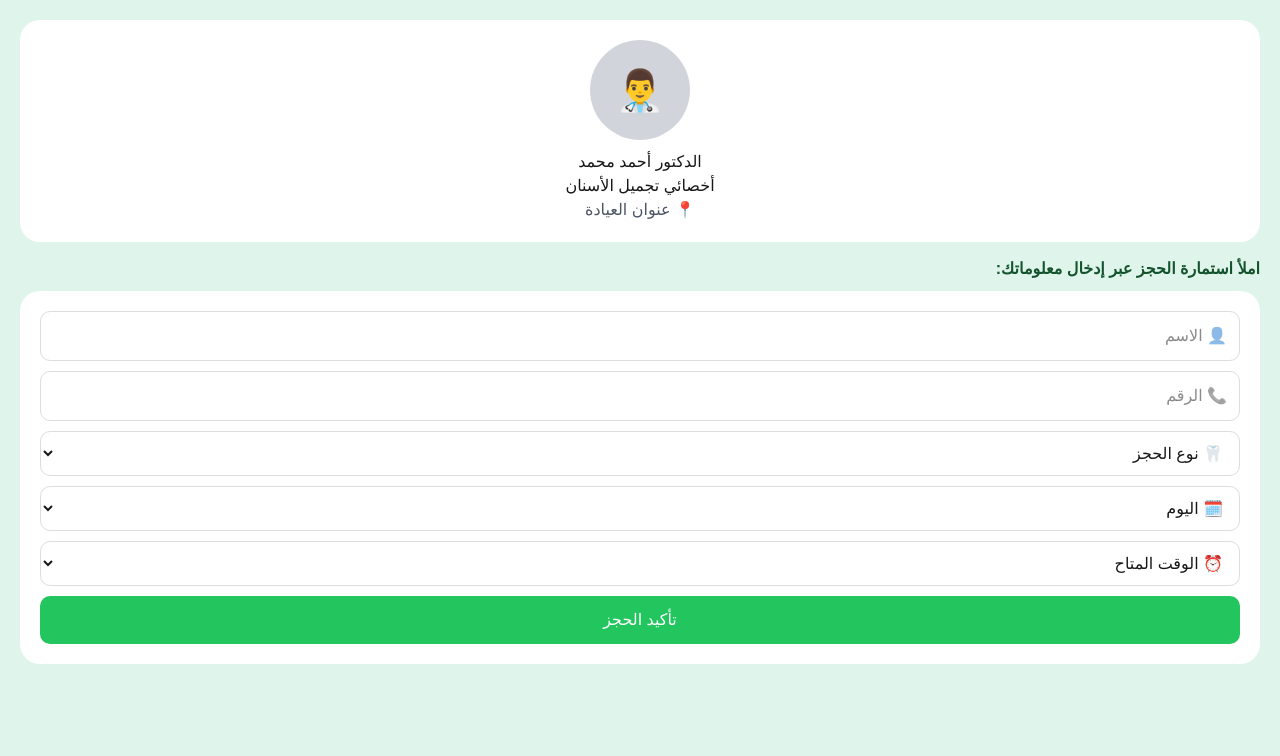
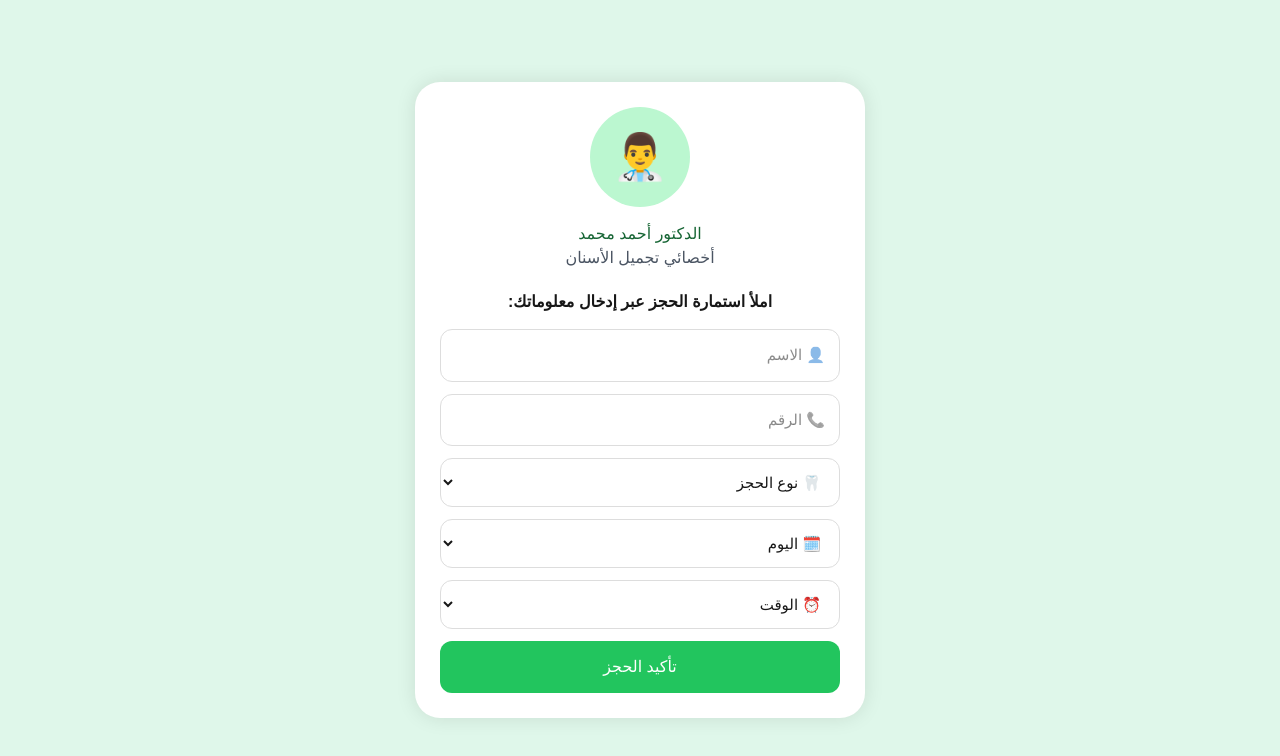
Before and after one commit to yaseenalqasim-ai/dentist-clinic, a Next.js app: page / in a window 1280 px wide. Shown: the top 756 px of the page. Built offline with nearby package versions, Linux system fonts and the light colour scheme.

Commit message:
final localstorage fix

```diff
--- a/app/page.tsx
+++ b/app/page.tsx
@@ -1,55 +1,28 @@
 "use client";
 
-import { useEffect, useMemo, useState } from "react";
+import { useEffect, useState } from "react";
 
 export default function Home() {
+  const [mounted, setMounted] = useState(false);
+
   const [name, setName] = useState("");
   const [phone, setPhone] = useState("");
-  const [type, setType] = useState("");
+  const [service, setService] = useState("");
   const [day, setDay] = useState("");
   const [time, setTime] = useState("");
 
-  // معلومات العيادة
-  const [doctorName, setDoctorName] =
-    useState("الدكتور أحمد محمد");
+  const [appointments, setAppointments] = useState<any[]>([]);
 
-  const [specialty, setSpecialty] =
-    useState("أخصائي تجميل الأسنان");
+  useEffect(() => {
+    setMounted(true);
 
-  const [address, setAddress] =
-    useState("عنوان العيادة");
+    if (typeof window !== "undefined") {
+      const saved = localStorage.getItem("appointments");
 
-  const [website, setWebsite] =
-    useState("");
-
-  const [avatar, setAvatar] =
-    useState<string | null>(null);
-
-  const [banner, setBanner] =
-    useState<string | null>(null);
-
-  // تحميل إعدادات العيادة
-  useEffect(() => {
-    const settings =
-      JSON.parse(localStorage.getItem("clinicSettings") || "{}");
-
-    setDoctorName(
-      settings.doctorName || "الدكتور أحمد محمد"
-    );
-
-    setSpecialty(
-      settings.specialty || "أخصائي تجميل الأسنان"
-    );
-
-    setAddress(
-      settings.address || "عنوان العيادة"
-    );
-
-    setWebsite(settings.website || "");
-
-    setAvatar(settings.avatar || null);
-
-    setBanner(settings.banner || null);
+      if (saved) {
+        setAppointments(JSON.parse(saved));
+      }
+    }
   }, []);
 
   const services = [
@@ -70,129 +43,99 @@ export default function Home() {
     "الخميس",
   ];
 
-  const allTimes = [
+  const times = [
     "09:00 صباحًا",
     "10:00 صباحًا",
     "11:00 صباحًا",
+    "12:00 ظهرًا",
     "01:00 ظهرًا",
     "02:00 ظهرًا",
   ];
 
-  // منع تضارب المواعيد
-  const availableTimes = useMemo(() => {
-    const saved =
-      JSON.parse(localStorage.getItem("appointments") || "[]");
+  const availableTimes = times.filter((t) => {
+    return !appointments.some(
+      (a) => a.day === day && a.time === t
+    );
+  });
 
-    const bookedTimes = saved
-      .filter((a: any) => a.day === day)
-      .map((a: any) => a.time);
-
-    return allTimes.filter(
-      (time) => !bookedTimes.includes(time)
-    );
-  }, [day]);
-
-  function send() {
-    if (!name || !phone || !type || !day || !time) {
-      alert("يرجى تعبئة جميع الحقول");
+  function bookAppointment() {
+    if (!name || !phone || !service || !day || !time) {
+      alert("يرجى ملء جميع الحقول");
       return;
     }
 
     const newAppointment = {
       name,
       phone,
-      type,
+      service,
       day,
       time,
-      status: "جديد",
     };
 
-    const oldAppointments =
-      JSON.parse(localStorage.getItem("appointments") || "[]");
+    const updated = [...appointments, newAppointment];
 
-    oldAppointments.push(newAppointment);
+    setAppointments(updated);
 
+    if (typeof window !== "undefined") {
       localStorage.setItem(
         "appointments",
-      JSON.stringify(oldAppointments)
+        JSON.stringify(updated)
       );
+    }
 
     alert("✅ تم حجز الموعد بنجاح");
 
     setName("");
     setPhone("");
-    setType("");
+    setService("");
     setDay("");
     setTime("");
   }
 
+  if (!mounted) return null;
+
   return (
-    <div style={{ ...styles.page, direction: "rtl" }}>
+    <div style={styles.container}>
+      <div style={styles.card}>
 
-      {/* البانر */}
-      {banner && (
-        <img src={banner} style={styles.banner} />
-      )}
-
-      {/* بطاقة الدكتور */}
-      <div style={styles.header}>
-
-        {avatar ? (
-          <img src={avatar} style={styles.avatar} />
-        ) : (
-          <div style={styles.avatarPlaceholder}>
+        <div style={styles.avatar}>
           👨‍⚕️
         </div>
-        )}
 
-        <h2>{doctorName}</h2>
+        <h1 style={styles.title}>
+          الدكتور أحمد محمد
+        </h1>
 
-        <p>{specialty}</p>
-
-        <p style={styles.address}>
-          📍 {address}
+        <p style={styles.specialty}>
+          أخصائي تجميل الأسنان
         </p>
 
-        {website && (
-          <a
-            href={website}
-            target="_blank"
-            style={styles.website}
-          >
-            🌐 موقع العيادة
-          </a>
-        )}
-
-      </div>
-
-      {/* العنوان */}
-      <p style={styles.title}>
+        <p style={styles.text}>
           املأ استمارة الحجز عبر إدخال معلوماتك:
         </p>
 
-      {/* النموذج */}
-      <div style={styles.form}>
-
         <input
+          style={styles.input}
           placeholder="👤 الاسم"
-          style={styles.input}
           value={name}
           onChange={(e) => setName(e.target.value)}
         />
 
         <input
+          style={styles.input}
           placeholder="📞 الرقم"
-          style={styles.input}
           value={phone}
           onChange={(e) => setPhone(e.target.value)}
         />
 
         <select
           style={styles.input}
-          value={type}
-          onChange={(e) => setType(e.target.value)}
+          value={service}
+          onChange={(e) => setService(e.target.value)}
         >
-          <option value="">🦷 نوع الحجز</option>
+          <option value="">
+            🦷 نوع الحجز
+          </option>
 
           {services.map((s, i) => (
             <option key={i}>{s}</option>
@@ -207,7 +150,9 @@ export default function Home() {
             setTime("");
           }}
         >
-          <option value="">🗓️ اليوم</option>
+          <option value="">
+            🗓️ اليوم
+          </option>
 
           {days.map((d, i) => (
             <option key={i}>{d}</option>
@@ -219,120 +164,94 @@ export default function Home() {
           value={time}
           onChange={(e) => setTime(e.target.value)}
         >
-          <option value="">⏰ الوقت المتاح</option>
+          <option value="">
+            ⏰ الوقت
+          </option>
 
           {availableTimes.map((t, i) => (
             <option key={i}>{t}</option>
           ))}
         </select>
 
-        {day && availableTimes.length === 0 && (
-          <div style={styles.fullBox}>
-            ❌ لا توجد أوقات متاحة بهذا اليوم
-          </div>
-        )}
-
-        <button style={styles.button} onClick={send}>
+        <button
+          style={styles.button}
+          onClick={bookAppointment}
+        >
           تأكيد الحجز
         </button>
 
       </div>
-
     </div>
   );
 }
 
 const styles: any = {
-  page: {
+  container: {
     minHeight: "100vh",
-    background: "#dff5eb",
+    background: "#dff7ea",
+    display: "flex",
+    justifyContent: "center",
+    alignItems: "center",
     padding: "20px",
+    direction: "rtl",
     fontFamily: "Arial",
   },
 
-  banner: {
+  card: {
     width: "100%",
-    height: "180px",
-    objectFit: "cover",
-    borderRadius: "18px",
-    marginBottom: "20px",
-  },
-
-  header: {
+    maxWidth: "450px",
     background: "white",
-    padding: "20px",
-    borderRadius: "20px",
+    borderRadius: "25px",
+    padding: "25px",
+    boxShadow: "0 0 20px rgba(0,0,0,0.1)",
     textAlign: "center",
-    marginBottom: "15px",
   },
 
   avatar: {
     width: "100px",
     height: "100px",
     borderRadius: "50%",
-    objectFit: "cover",
-    marginBottom: "10px",
-  },
-
-  avatarPlaceholder: {
-    width: "100px",
-    height: "100px",
-    borderRadius: "50%",
-    background: "#d1d5db",
+    background: "#bbf7d0",
+    margin: "auto",
     display: "flex",
     alignItems: "center",
     justifyContent: "center",
-    fontSize: "40px",
-    margin: "auto",
-    marginBottom: "10px",
-  },
-
-  address: {
-    color: "#4b5563",
-  },
-
-  website: {
-    color: "#16a34a",
-    textDecoration: "none",
-    fontWeight: "bold",
+    fontSize: "45px",
+    marginBottom: "15px",
   },
 
   title: {
-    fontWeight: "bold",
-    marginBottom: "10px",
-    color: "#14532d",
+    margin: 0,
+    color: "#166534",
   },
 
-  form: {
-    background: "white",
-    padding: "20px",
-    borderRadius: "20px",
+  specialty: {
+    color: "#4b5563",
+    marginBottom: "20px",
+  },
+
+  text: {
+    marginBottom: "15px",
+    fontWeight: "bold",
   },
 
   input: {
     width: "100%",
-    padding: "12px",
-    marginBottom: "10px",
-    borderRadius: "10px",
+    padding: "14px",
+    marginBottom: "12px",
+    borderRadius: "12px",
     border: "1px solid #ddd",
+    fontSize: "15px",
   },
 
   button: {
     width: "100%",
-    padding: "12px",
+    padding: "14px",
+    borderRadius: "12px",
+    border: "none",
     background: "#22c55e",
     color: "white",
-    border: "none",
-    borderRadius: "10px",
+    fontSize: "16px",
     cursor: "pointer",
   },
-
-  fullBox: {
-    background: "#fee2e2",
-    color: "#991b1b",
-    padding: "12px",
-    borderRadius: "10px",
-    marginBottom: "10px",
-    textAlign: "center",
-  },
 };
```
Lines whose indentation alone changed are shown as unchanged.
